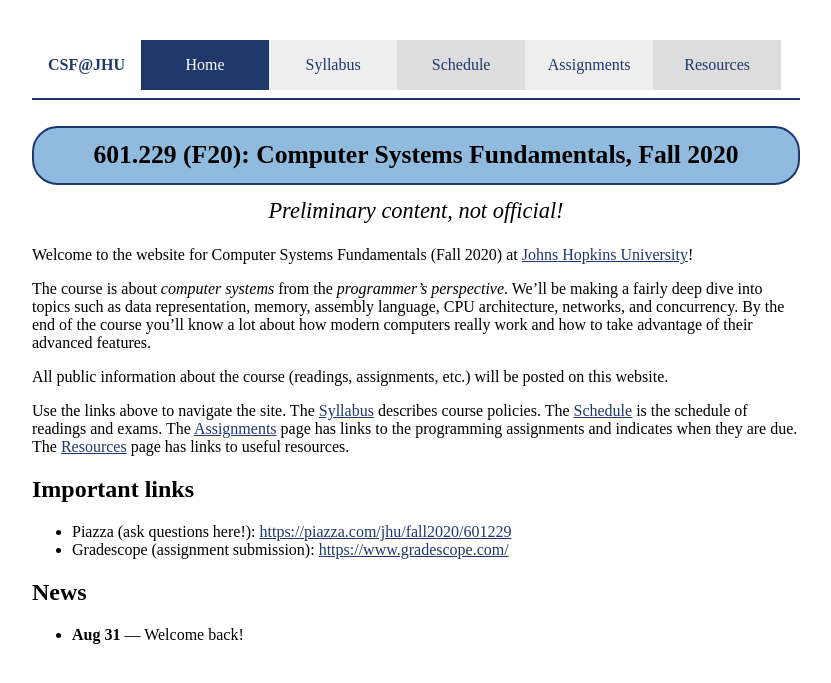
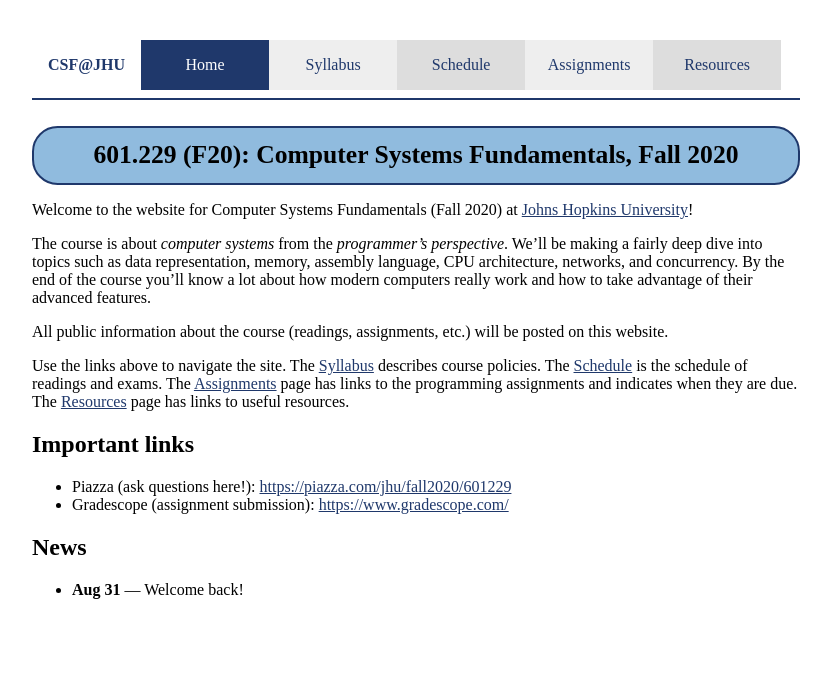
Before and after one commit to jhucsf/fall2020, a Jekyll site: the page built from index.md, in a window 1280 px wide. Shown: the top 683 px of the page, without its empty margins (224-1055 px from the left). Built offline with Jekyll 4.4.1, drawn with Linux system fonts in a browser that asks for light colours.

Commit message:
make things official

```diff
--- a/_layouts/default.html
+++ b/_layouts/default.html
@@ -26,10 +26,6 @@
 
 		<div id="pageTitle">{{site.coursename}}: {{page.title}}</div>
 
-		<div style="text-align: center; font-size: 140%; margin-bottom: 1em;">
-			<em>Preliminary content, not official!</em>
-		</div>
-
 		{{content}}
 
 		<div id="footer"></div>
```
